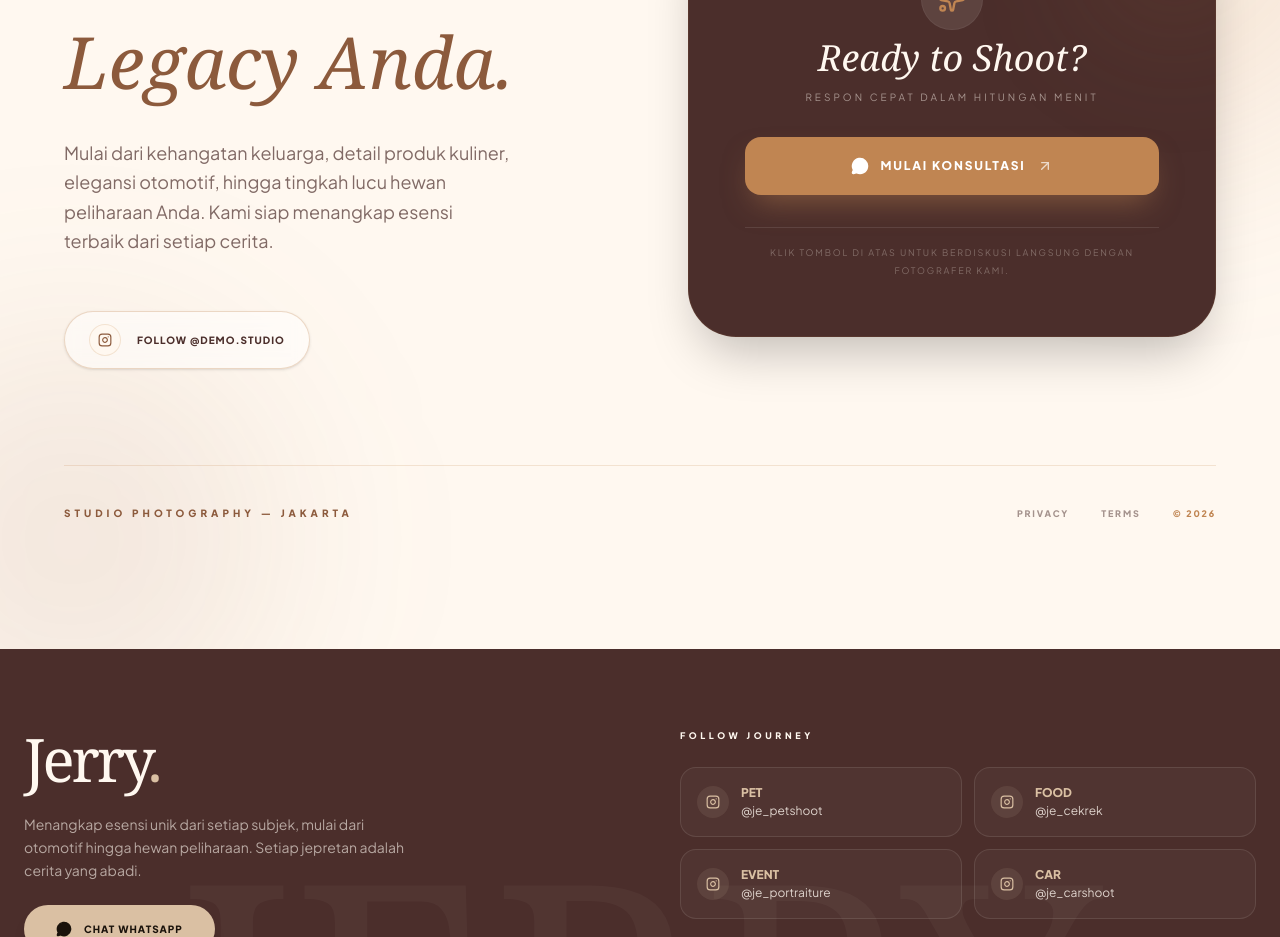
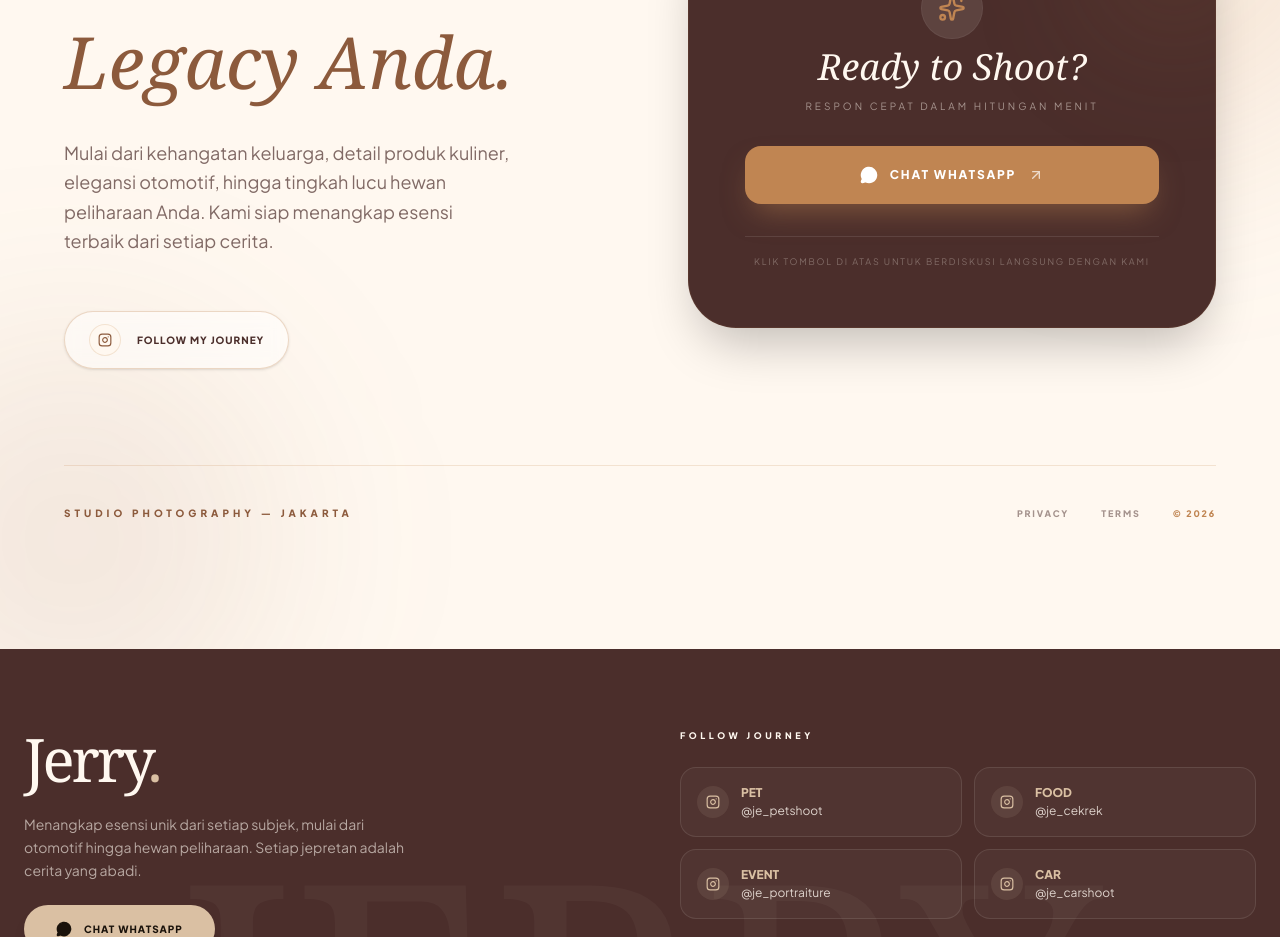
Before and after one commit to sobatweb/je-photography, a React (Vite) app in the folder frontend/: page / in a window 1280 px wide. Shown: the part 5460-6397 px from the top of the page. Built offline with nearby package versions, Linux system fonts and the light colour scheme.

Commit message:
benerin minor

```diff
--- a/frontend/src/components/Contact.jsx
+++ b/frontend/src/components/Contact.jsx
@@ -4,11 +4,22 @@ import { MessageCircle, Instagram, Camera, Sparkles, ArrowUpRight } from 'lucide
 import { businessConfig } from '../config/businessConfig';
 
 const Contact = () => {
+  // Fungsi khusus untuk smooth scroll ke footer
+  const handleSmoothScroll = (e, targetId) => {
+    e.preventDefault();
+    const targetElement = document.getElementById(targetId.replace('#', ''));
+    if (targetElement) {
+      targetElement.scrollIntoView({ behavior: 'smooth' });
+    } else {
+      // Fallback jika id="footer" belum dibuat Nabil, otomatis scroll mentok bawah
+      window.scrollTo({ top: document.body.scrollHeight, behavior: 'smooth' });
+    }
+  };
+
   return (
-    // Menggunakan FFF8F0 sebagai base untuk kesan warm & clean
     <section id="contact" className="py-24 md:py-32 px-6 bg-[#FFF8F0] relative overflow-hidden">
 
-      {/* Aesthetic Background Element - Diubah ke tone cokelat (C08552) */}
+      {/* Aesthetic Background Element */}
       <div className="absolute top-[-10%] right-[-10%] w-[500px] h-[500px] bg-[#C08552]/15 rounded-full blur-[100px] pointer-events-none" />
       <div className="absolute bottom-[-10%] left-[-10%] w-[400px] h-[400px] bg-[#8C5A3C]/10 rounded-full blur-[100px] pointer-events-none" />
 
@@ -40,16 +51,15 @@ const Contact = () => {
 
             <div className="pt-6 flex justify-center lg:justify-start">
               <motion.a
-                href="https://instagram.com/demo.studio" // Ganti dengan link IG asli klien
-                target="_blank"
-                rel="noreferrer"
+                href="#footer"
+                onClick={(e) => handleSmoothScroll(e, '#footer')}
                 whileHover={{ y: -3 }}
-                className="inline-flex items-center gap-4 py-3 px-6 rounded-full border border-[#C08552]/30 bg-white/50 backdrop-blur-sm hover:bg-white hover:border-[#C08552] transition-all shadow-sm group"
+                className="inline-flex items-center gap-4 py-3 px-6 rounded-full border border-[#C08552]/30 bg-white/50 backdrop-blur-sm hover:bg-white hover:border-[#C08552] transition-all shadow-sm group cursor-pointer"
               >
                 <div className="w-8 h-8 rounded-full bg-[#FFF8F0] border border-[#C08552]/20 flex items-center justify-center group-hover:bg-[#C08552] group-hover:text-white transition-colors text-[#8C5A3C]">
                   <Instagram size={14} />
                 </div>
-                <span className="text-[10px] text-[#4B2E2B] uppercase tracking-widest font-bold">Follow @demo.studio</span>
+                <span className="text-[10px] text-[#4B2E2B] uppercase tracking-widest font-bold">Follow My Journey</span>
               </motion.a>
             </div>
           </motion.div>
@@ -60,10 +70,8 @@ const Contact = () => {
             whileInView={{ opacity: 1, y: 0 }}
             viewport={{ once: true, margin: "-100px" }}
             transition={{ duration: 0.8, delay: 0.2, ease: "easeOut" }}
-            // Menggunakan warna paling gelap dari palet untuk Card agar pop-up
             className="bg-[#4B2E2B] p-10 md:p-14 rounded-[3rem] shadow-2xl relative overflow-hidden group text-center border border-[#8C5A3C]/20"
           >
-            {/* Ornamen garis halus di dalam card */}
             <div className="absolute top-0 left-0 w-full h-1 bg-gradient-to-r from-transparent via-[#C08552] to-transparent opacity-40" />
             <div className="absolute -right-10 -top-10 w-40 h-40 bg-[#8C5A3C]/20 rounded-full blur-3xl"></div>
 
@@ -78,7 +86,6 @@ const Contact = () => {
               </div>
 
               <motion.a
-                // Pastikan config ini mengarah ke link wa.me/ yang benar
                 href={businessConfig?.contact?.whatsapp || "https://wa.me/123456789"}
                 target="_blank"
                 rel="noreferrer"
@@ -87,19 +94,19 @@ const Contact = () => {
                 className="flex items-center justify-center gap-3 bg-[#C08552] w-full py-5 rounded-2xl text-white font-bold uppercase tracking-[0.15em] text-xs shadow-[0_15px_30px_-10px_rgba(192,133,82,0.5)] transition-all hover:bg-[#8C5A3C]"
               >
                 <MessageCircle size={18} fill="currentColor" className="text-white" />
-                Mulai Konsultasi
+                Chat Whatsapp
                 <ArrowUpRight size={16} className="opacity-70" />
               </motion.a>
 
               <p className="text-[#FFF8F0]/30 text-[9px] uppercase tracking-[0.2em] leading-loose pt-4 border-t border-[#FFF8F0]/10">
-                Klik tombol di atas untuk berdiskusi langsung dengan fotografer kami.
+                Klik tombol di atas untuk berdiskusi langsung dengan kami
               </p>
             </div>
           </motion.div>
 
         </div>
 
-        {/* Location Footer Mini - Disesuaikan warnanya */}
+        {/* Location Footer Mini */}
         <motion.div
           initial={{ opacity: 0 }}
           whileInView={{ opacity: 1 }}
```
